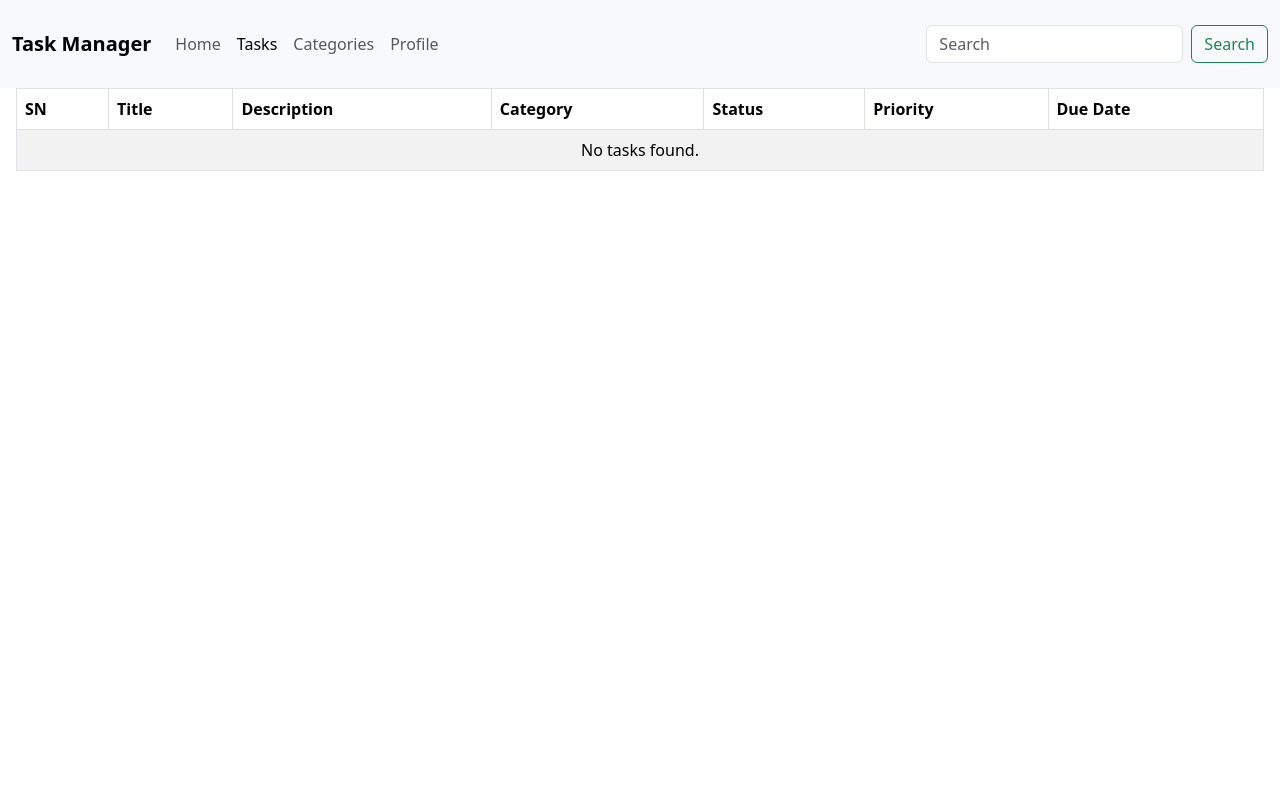
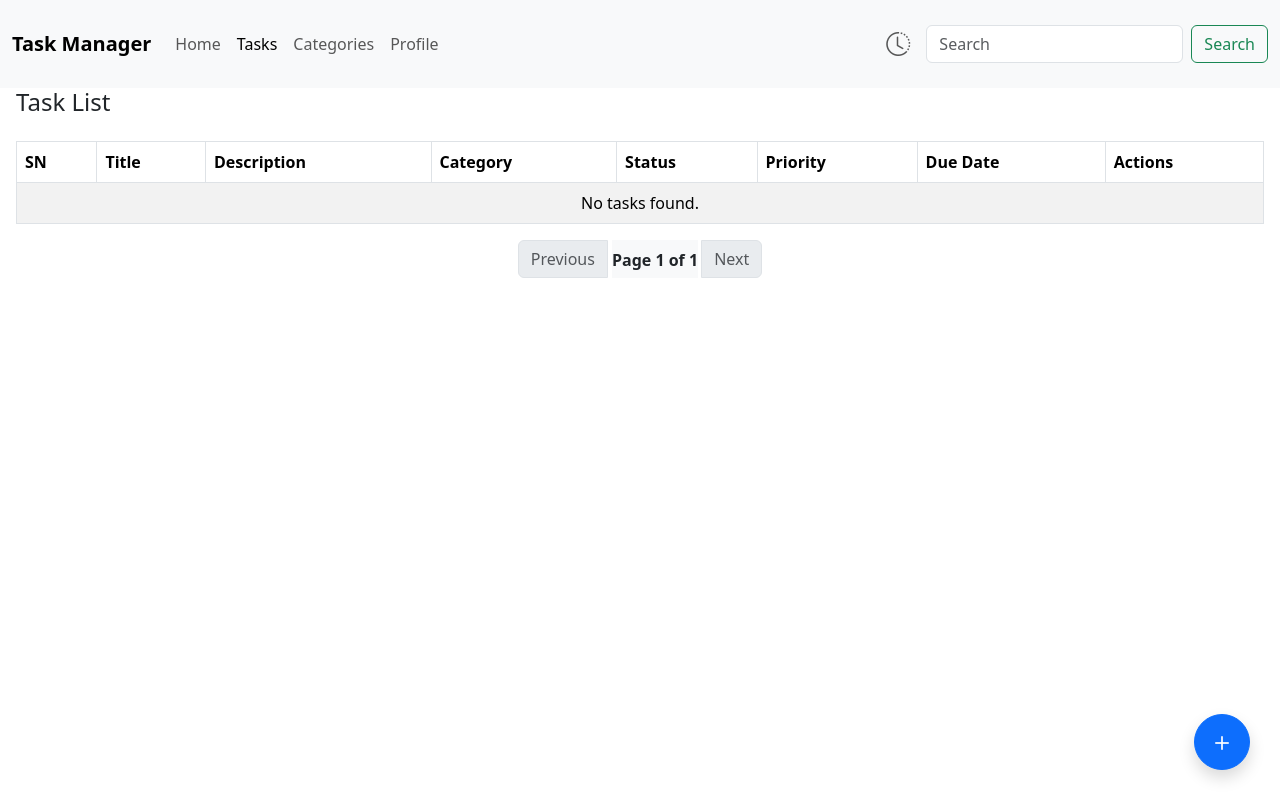
Before and after one commit to Swarmfire1514/task_manager_django_and_api_for_flutter, a Django app: page /tasks/ in a window 1280 px wide. Run offline with Django 5.2, Linux system fonts and the light colour scheme; a user stored in the database is signed in; data that the repository does not hold is empty.

Commit message:
created basic add create and update forms and its implementation with slight improvement in the ui with necessary view file changes.

```diff
--- a/category/urls.py
+++ b/category/urls.py
@@ -3,7 +3,7 @@ from . import views
 
 urlpatterns = [
     path("", views.category_list, name="category_list"),
-    path("<int:id>/create/",views.category_create , name="category_create"),
+    path("create/",views.category_create , name="category_create"),
     path("<int:id>/update/",views.category_update , name="category_update"),
     path("<int:id>/delete",views.category_delete , name="category_delete"),
 ]
--- /dev/null
+++ b/static/styles.css
@@ -0,0 +1,11 @@
+.fab-btn {
+    position: fixed;
+    bottom: 30px;
+    right: 30px;
+    width: 56px;
+    height: 56px;
+    font-size: 28px;
+    line-height: 42px;
+    text-align: center;
+    z-index: 1050;
+}
--- a/taskmanager/settings.py
+++ b/taskmanager/settings.py
@@ -120,3 +120,7 @@ USE_TZ = True
 # https://docs.djangoproject.com/en/6.0/howto/static-files/
 
 STATIC_URL = 'static/'
+
+STATICFILES_DIRS = [
+    BASE_DIR / "static"
+]
--- a/tasks/urls.py
+++ b/tasks/urls.py
@@ -3,7 +3,7 @@ from . import views
 
 urlpatterns = [
     path("", views.task_list, name="task_list"),
-    path("<int:id>/create/", views.task_create, name="task_create"),
+    path("create/", views.task_create, name="task_create"),
     path("<int:id>/update/", views.task_update, name="task_update"),
     path("<int:id>/complete/", views.task_complete, name="task_complete"),
     path("<int:id>/delete/", views.task_delete, name="task_delete")
--- a/tasks/views.py
+++ b/tasks/views.py
@@ -1,4 +1,5 @@
 from django.shortcuts import render, redirect, get_object_or_404
+from django.core.paginator import Paginator
 from django.contrib.auth.decorators import login_required
 from .models import Task
 from .forms import TaskForm
@@ -6,7 +7,11 @@ from .forms import TaskForm
 # Create your views here.
 @login_required
 def task_list(request):
-    tasks = Task.objects.filter(category__user=request.user)
+    tasks_qs = Task.objects.filter(category__user=request.user)
+
+    paginator = Paginator(tasks_qs, 10)
+    page_number = request.GET.get('page')
+    tasks = paginator.get_page(page_number)
     return render(request, "task.html",{"tasks":tasks})
 
 @login_required
@@ -16,18 +21,24 @@ def task_create(request):
         if form.is_valid():
             form.save()
             return redirect("task_list")
-        else:
-            form=TaskForm(user=request.user)
-    return redirect(request, ".html",{"form": form})
+    else:
+        form = TaskForm(user=request.user)  # ensures form exists for GET
+
+    return render(request, "create/task_form.html", {"form": form})
+
 
 @login_required
 def task_update(request, pk):
     task = get_object_or_404(Task, pk=pk, category__user=request.user)
-    form = TaskForm(request.POST or None, instance = task, user = request.user)
-    if form.is_valid():
-        form.save()
-        return redirect("task_list")
-    return redirect(request,".html",{"form":form})
+    if request.method == "POST":
+        form = TaskForm(request.POST, instance=task, user=request.user)
+        if form.is_valid():
+            form.save()
+            return redirect("task_list")
+    else:
+        form = TaskForm(instance=task, user=request.user)
+
+    return render(request,"create/task_form.html",{"form":form})
 
 @login_required
 def task_complete(request,pk):
--- a/templates/base/base.html
+++ b/templates/base/base.html
@@ -1,3 +1,4 @@
+{% load static %}
 <!DOCTYPE html>
 <html lang="en">
   <head>
@@ -11,6 +12,11 @@
       integrity="sha384-sRIl4kxILFvY47J16cr9ZwB07vP4J8+LH7qKQnuqkuIAvNWLzeN8tE5YBujZqJLB"
       crossorigin="anonymous"
     />
+    <link
+      href="https://cdn.jsdelivr.net/npm/bootstrap-icons/font/bootstrap-icons.css"
+      rel="stylesheet"
+    >
+    <link rel="stylesheet" href="{% static "styles.css" %}">
   </head>
   <body>
     <nav class="navbar navbar-expand-lg bg-body-tertiary">
@@ -55,6 +61,14 @@
               </a>
             </li>
           </ul>
+          <ul class="navbar-nav mb-2 mb-lg-0 me-2">
+            <li class="nav-item d-flex">
+              <a class="nav-link {% if request.resolver_match and request.resolver_match.url_name == 'activity_log_list' %}active{% endif %}"
+                 href="{% url "activity_log_list" %}" title="Activity Log">
+                <i class="bi bi-clock-history fs-4"></i>
+              </a>
+            </li>
+          </ul>
           <form class="d-flex" role="search">
             <input
               class="form-control me-2"
--- a/templates/task.html
+++ b/templates/task.html
@@ -1,6 +1,7 @@
 {% extends "base/base.html" %}
 
 {% block content %}
+<h4 class="mb-4">Task List</h4>
     <table class="table table-striped table-bordered">
         <thead>
             <tr>
@@ -11,6 +12,7 @@
                 <th>Status</th>
                 <th>Priority</th>
                 <th>Due Date</th>
+                <th>Actions</th>
             </tr>
         </thead>
         <tbody>
@@ -23,12 +25,48 @@
                     <td>{{task.status}}</td>
                     <td>{{task.priority}}</td>
                     <td>{{task.due_date}}</td>
+                    <td>
+                        <a href="{% url "task_update" tasks.id %}" class="btn btn-sm btn-warning">Edit</a>
+                        <a href="{% url "task_delete" tasks.id %}" class="btn btn-trash btn-danger">Edit</a>
+                    </td>
                 </tr>
             {% empty %}
             <tr>
-                <td colspan="7" class="text-center">No tasks found.</td>
+                <td colspan="8" class="text-center">No tasks found.</td>
             </tr>
             {% endfor %}
         </tbody>
     </table>
+    <nav>
+        <ul class="pagination justify-content-center">
+            {% if tasks.has_previous %}
+                <li class="page-item">
+                    <a href="?={{categories.previous_page_number}}" class="page_link">Previous</a>
+                </li>
+            {% else %}
+                <li class="page-item disabled">
+                    <span class="page-link">Previous</span>
+                </li>
+            {% endif %}
+
+            <li class="page-item active pt-2 mx-1 bg-light">
+                <span class="page_link fw-bold">
+                    Page {{tasks.number}} of {{tasks.paginator.num_pages}}
+                </span>
+            </li>
+
+            {% if tasks.has_next %}
+                <li class="page-item">
+                    <a href="?page={{tasks.next_page_number}}" class="page-link">Next</a>
+                </li>
+            {% else %}
+                <li class="page-item disabled">
+                    <span class="page-link">Next</span>
+                </li>
+            {% endif %}
+        </ul>
+    </nav>
+    <a href="{% url "task_create" %}" class="btn btn-primary rounded-circle shadow fab-btn" title="Add Task">
+        <i class="bi bi-plus"></i>
+    </a>
 {% endblock content %}
```
Also changed, not shown: activityLog/views.py (+7 -2 lines), category/views.py (+8 -3 lines), templates/activity_log.html (added, +53 -0 lines), templates/category.html (+39 -1 lines), templates/create/category_form.html (added, +12 -0 lines), templates/create/task_form.html (added, +13 -0 lines).
